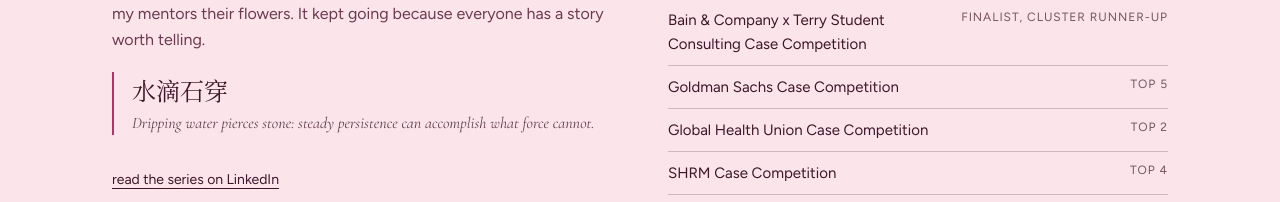
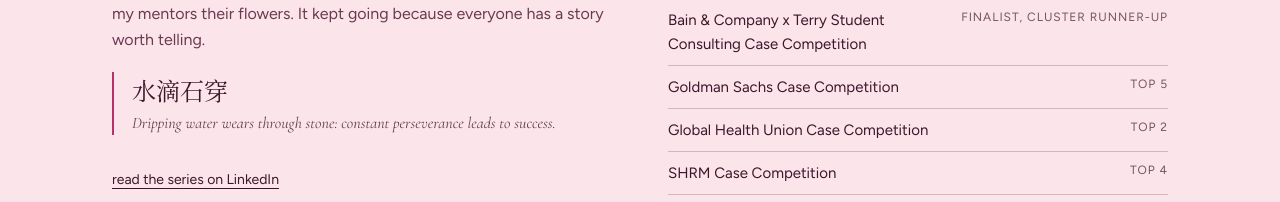
Before and after one commit to ellielwang/ellielwang.github.io, a React (Vite) app: page / in a window 1280 px wide. Shown: the part 4408-4610 px from the top of the page. Built offline with nearby package versions, Linux system fonts and the light colour scheme.

Commit message:
Simplify 水滴石穿 gloss

```diff
--- a/src/App.tsx
+++ b/src/App.tsx
@@ -249,7 +249,7 @@ function Home() {
                     <div className="ew-shead"><h2>about the <em>series</em></h2></div>
                     <p>My daily storytelling series on LinkedIn: one story every day since July 4, 2026, posted at 12:12 PM ET. I talk with founders, advocates, students, and anyone with a passion for helping the world.</p>
                     <p>I take handwritten notes during conversations, and guests review their stories before publication. It started because I wanted to give my mentors their flowers. It kept going because everyone has a story worth telling.</p>
-                    <blockquote><span lang="zh-Hant" className="ew-zh">水滴石穿</span><span className="ew-zh-en">Dripping water pierces stone: steady persistence can accomplish what force cannot.</span></blockquote>
+                    <blockquote><span lang="zh-Hant" className="ew-zh">水滴石穿</span><span className="ew-zh-en">Dripping water wears through stone: constant perseverance leads to success.</span></blockquote>
                     <a className="ew-link" href="https://www.linkedin.com/in/ellielwang" target="_blank" rel="noreferrer">read the series on LinkedIn</a>
                 </div>
                 <div>
```
Also changed, not shown: 2 other files (tests, documents, lock files or other folders).
